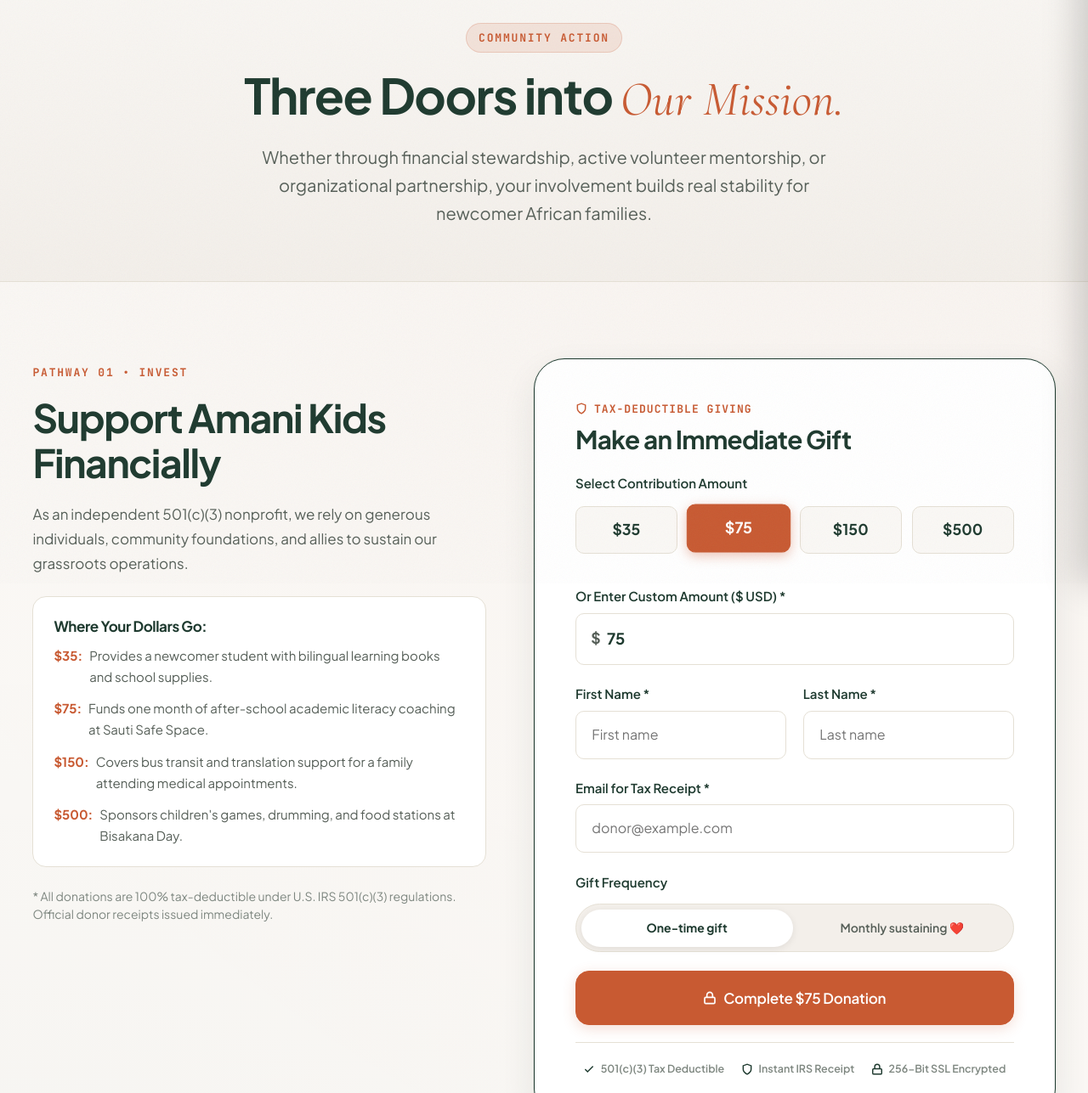
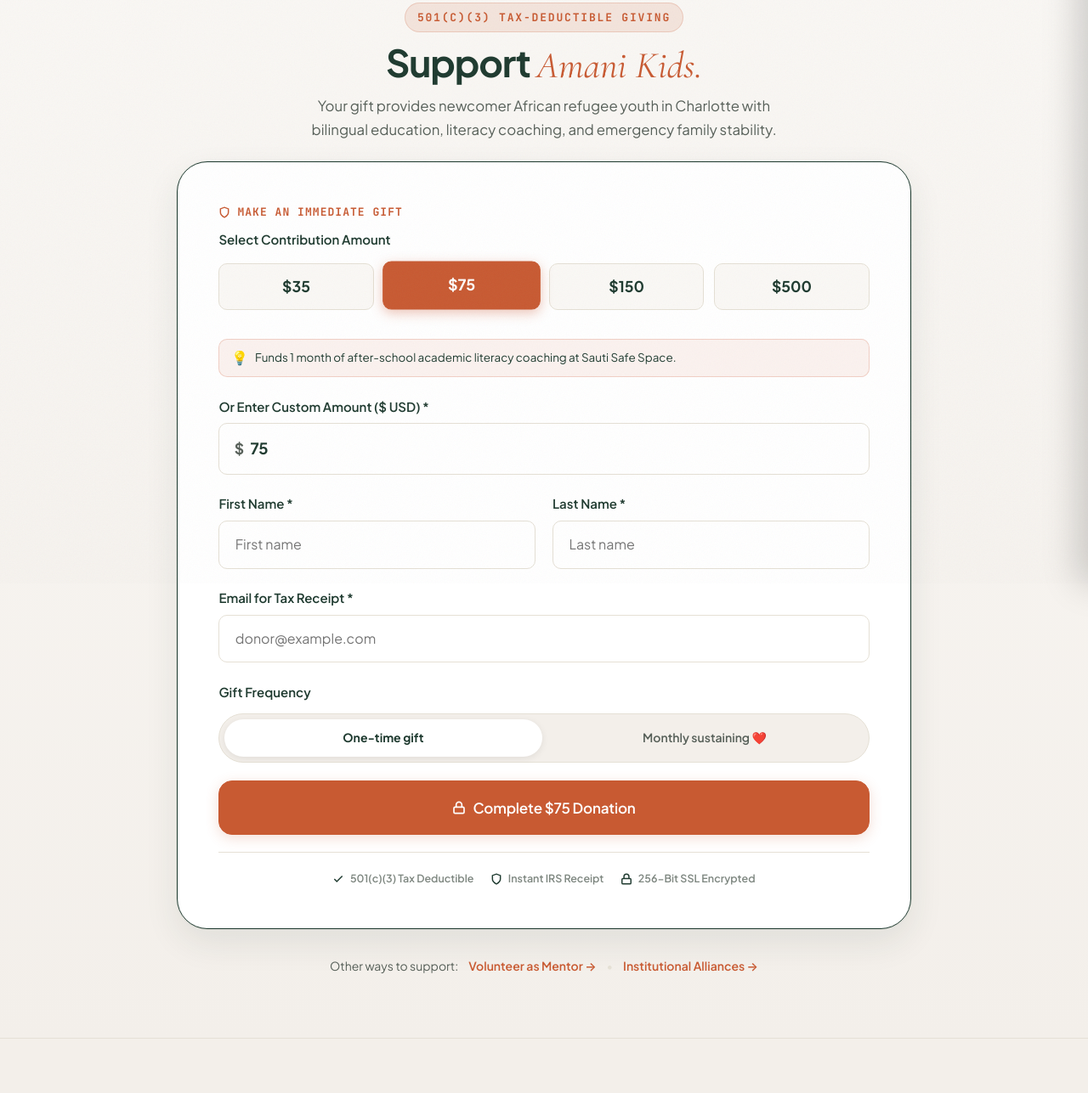
Before and after one commit to Amanikids22/Amanikids, a website: page get-involved.html in a window 1280 px wide. Shown: the part 113-1400 px from the top of the page at 85% size. Drawn offline with nearby package versions, Linux system fonts and the light colour scheme.

Commit message:
feat(donate): streamline donation portal to zero-scroll immediate form with live impact pill

```diff
--- a/css/responsive.css
+++ b/css/responsive.css
@@ -767,4 +767,9 @@
     width: 36px !important;
     height: 36px !important;
   }
+
+  .donate-direct-portal {
+    padding-top: calc(var(--header-height, 64px) + 0.85rem) !important;
+    padding-bottom: 2.5rem !important;
+  }
 }
--- a/css/style.css
+++ b/css/style.css
@@ -4107,3 +4107,64 @@
   color: var(--color-primary);
   flex-shrink: 0;
 }
+
+/* Compact Direct Donation Portal */
+.donate-direct-portal {
+  padding-top: calc(var(--header-height, 70px) + 2rem);
+  padding-bottom: 4.5rem;
+  background: linear-gradient(180deg, var(--color-bg) 0%, var(--color-bg-alt) 100%);
+  border-bottom: 1px solid var(--color-border);
+}
+
+.donate-header-compact {
+  margin-bottom: 1.5rem;
+  text-align: center;
+}
+
+.donation-impact-banner {
+  background: rgba(204, 88, 51, 0.08);
+  border: 1px solid rgba(204, 88, 51, 0.22);
+  border-radius: var(--radius-sm);
+  padding: 0.65rem 0.85rem;
+  margin-top: 0.65rem;
+  font-size: 0.84rem;
+  color: var(--color-primary);
+  display: flex;
+  align-items: center;
+  gap: 0.5rem;
+  line-height: 1.4;
+  text-align: left;
+  transition: all 0.2s ease;
+}
+
+.donation-impact-banner .impact-sparkle {
+  flex-shrink: 0;
+  font-size: 1rem;
+}
+
+.other-pathways-bar {
+  display: flex;
+  align-items: center;
+  justify-content: center;
+  gap: 0.75rem;
+  flex-wrap: wrap;
+  margin-top: 2rem;
+  font-size: 0.875rem;
+  color: var(--color-text-muted);
+}
+
+.pathway-link {
+  color: var(--color-accent);
+  font-weight: 600;
+  text-decoration: none;
+  transition: color 0.2s ease;
+}
+
+.pathway-link:hover {
+  text-decoration: underline;
+  color: var(--color-primary);
+}
+
+.pathway-sep {
+  color: var(--color-border);
+}
--- a/get-involved.html
+++ b/get-involved.html
@@ -356,66 +356,26 @@
   </aside>
 
   <main id="main-content">
+    <!-- DIRECT DONATION PORTAL (ZERO SCROLL — IMMEDIATE FORM) -->
+    <section id="donate" class="donate-direct-portal">
+      <div class="container container-narrow">
 
-    <!-- PAGE HERO -->
-    <section class="page-hero">
-      <div class="container page-hero-content fade-up">
-        <div class="eyebrow eyebrow-pill">COMMUNITY ACTION</div>
-        <h1 class="page-hero-title">
-          Three Doors into <span class="serif-italic text-accent">Our Mission.</span>
+        <div class="donate-header-compact fade-up">
+          <div class="eyebrow eyebrow-pill" style="margin: 0 auto 0.65rem auto; width: fit-content;">501(c)(3) TAX-DEDUCTIBLE GIVING</div>
+          <h1 class="page-hero-title" style="font-size: clamp(2rem, 4.5vw, 2.75rem); margin-bottom: 0.5rem; line-height: 1.15;">
+            Support <span class="serif-italic text-accent">Amani Kids.</span>
           </h1>
-        <p class="lead-text" style="margin: 0 auto;">
-          Whether through financial stewardship, active volunteer mentorship, or organizational partnership, your involvement builds real stability for newcomer African families.
+          <p class="lead-text" style="max-width: 580px; margin: 0 auto 1.25rem auto; font-size: clamp(0.95rem, 1.8vw, 1.05rem); color: var(--color-text-muted);">
+            Your gift provides newcomer African refugee youth in Charlotte with bilingual education, literacy coaching, and emergency family stability.
           </p>
         </div>
-    </section>
 
-    <!-- SECTION 1: GIVE / DONATE -->
-    <section id="donate" class="section-padding">
-      <div class="container">
-        <div class="donate-split-grid">
-
-          <div class="fade-up">
-            <div class="eyebrow" style="color: var(--color-accent);">PATHWAY 01 • INVEST</div>
-            <h2 class="section-title">Support Amani Kids Financially</h2>
-            <p style="color: var(--color-text-muted); line-height: 1.7; margin-bottom: 1.5rem;">
-              As an independent 501(c)(3) nonprofit, we rely on generous individuals, community foundations, and allies to sustain our grassroots operations.
-            </p>
-
-            <div style="background-color: var(--color-surface); padding: 1.5rem; border-radius: var(--radius-md); border: 1px solid var(--color-border); margin-bottom: 1.5rem;">
-              <h4 style="font-size: 1.0625rem; color: var(--color-primary); margin-bottom: 0.75rem;">Where Your Dollars Go:</h4>
-              <ul style="display: flex; flex-direction: column; gap: 0.75rem; font-size: 0.9375rem; color: var(--color-text-muted);">
-                <li style="display: flex; gap: 0.5rem; align-items: flex-start;">
-                  <strong style="color: var(--color-accent);">$35:</strong>
-                  <span>Provides a newcomer student with bilingual learning books and school supplies.</span>
-                </li>
-                <li style="display: flex; gap: 0.5rem; align-items: flex-start;">
-                  <strong style="color: var(--color-accent);">$75:</strong>
-                  <span>Funds one month of after-school academic literacy coaching at Sauti Safe Space.</span>
-                </li>
-                <li style="display: flex; gap: 0.5rem; align-items: flex-start;">
-                  <strong style="color: var(--color-accent);">$150:</strong>
-                  <span>Covers bus transit and translation support for a family attending medical appointments.</span>
-                </li>
-                <li style="display: flex; gap: 0.5rem; align-items: flex-start;">
-                  <strong style="color: var(--color-accent);">$500:</strong>
-                  <span>Sponsors children's games, drumming, and food stations at Bisakana Day.</span>
-                </li>
-              </ul>
-            </div>
-
-            <div style="font-size: 0.875rem; color: var(--color-text-light); line-height: 1.5;">
-              * All donations are 100% tax-deductible under U.S. IRS 501(c)(3) regulations. Official donor receipts issued immediately.
-            </div>
-          </div>
-
-          <!-- Donation Card Form -->
+        <!-- Donation Card Form (Centered, Tactile, Immediate) -->
         <div class="donate-card fade-up">
           <div class="donate-card-badge">
             <svg width="14" height="14" viewBox="0 0 24 24" fill="none" stroke="currentColor" stroke-width="2.5"><path d="M12 22s8-4 8-10V5l-8-3-8 3v7c0 6 8 10 8 10z"></path></svg>
-              <span>TAX-DEDUCTIBLE GIVING</span>
+            <span>MAKE AN IMMEDIATE GIFT</span>
           </div>
-            <h3 class="donate-card-title">Make an Immediate Gift</h3>
 
           <form data-amani-form="donate" id="donation-form">
             <div class="form-alert" role="alert"></div>
@@ -427,6 +387,11 @@
                 <button type="button" class="donation-preset-btn is-active" data-amount="75">$75</button>
                 <button type="button" class="donation-preset-btn" data-amount="150">$150</button>
                 <button type="button" class="donation-preset-btn" data-amount="500">$500</button>
+              </div>
+              <!-- Real-time dynamic impact pill -->
+              <div id="donation-impact-banner" class="donation-impact-banner">
+                <span class="impact-sparkle">💡</span>
+                <span id="donation-impact-desc">Funds 1 month of after-school academic literacy coaching at Sauti Safe Space.</span>
               </div>
             </div>
 
@@ -490,7 +455,14 @@
           </form>
         </div>
 
+        <!-- Quick pathway links to Volunteer & Partner -->
+        <div class="other-pathways-bar fade-up">
+          <span>Other ways to support:</span>
+          <a href="get-involved.html#volunteer" class="pathway-link">Volunteer as Mentor →</a>
+          <span class="pathway-sep">•</span>
+          <a href="get-involved.html#partner" class="pathway-link">Institutional Alliances →</a>
         </div>
+
       </div>
     </section>
 
--- a/js/forms.js
+++ b/js/forms.js
@@ -10,6 +10,14 @@
     const presetBtns = donationForm.querySelectorAll('.donation-preset-btn');
     const customInput = document.getElementById('custom-amount');
     const submitText = document.getElementById('donation-submit-text');
+    const impactDesc = document.getElementById('donation-impact-desc');
+
+    const impactMap = {
+      '35': 'Provides a newcomer student with bilingual learning books and school supplies.',
+      '75': 'Funds 1 month of after-school academic literacy coaching at Sauti Safe Space.',
+      '150': 'Covers bus transit and translation support for a family attending medical appointments.',
+      '500': 'Sponsors children’s games, drumming, and food stations at Bisakana Day festival.'
+    };
 
     const updateSubmitButton = (val) => {
       const num = parseInt(val, 10);
@@ -22,6 +30,24 @@
       }
     };
 
+    const updateImpact = (val) => {
+      if (!impactDesc) return;
+      const num = parseInt(val, 10);
+      if (impactMap[val]) {
+        impactDesc.textContent = impactMap[val];
+      } else if (!isNaN(num) && num >= 500) {
+        impactDesc.textContent = `Generously sponsors cultural festival operations and family supplies ($${num} USD).`;
+      } else if (!isNaN(num) && num >= 150) {
+        impactDesc.textContent = `Covers vital medical transit, translation, and school coaching ($${num} USD).`;
+      } else if (!isNaN(num) && num >= 75) {
+        impactDesc.textContent = `Supports after-school mentoring and homework coaching ($${num} USD).`;
+      } else if (!isNaN(num) && num >= 5) {
+        impactDesc.textContent = `Supplies essential bilingual books and classroom materials ($${num} USD).`;
+      } else {
+        impactDesc.textContent = 'Empowers newcomer African refugee children with essential education and care.';
+      }
+    };
+
     presetBtns.forEach(btn => {
       btn.addEventListener('click', () => {
         presetBtns.forEach(b => b.classList.remove('is-active'));
@@ -31,6 +57,7 @@
           customInput.value = amount;
         }
         updateSubmitButton(amount);
+        updateImpact(amount);
       });
     });
 
@@ -45,6 +72,7 @@
           }
         });
         updateSubmitButton(val);
+        updateImpact(val);
       });
     }
   }
```
Lines whose indentation alone changed are shown as unchanged.
